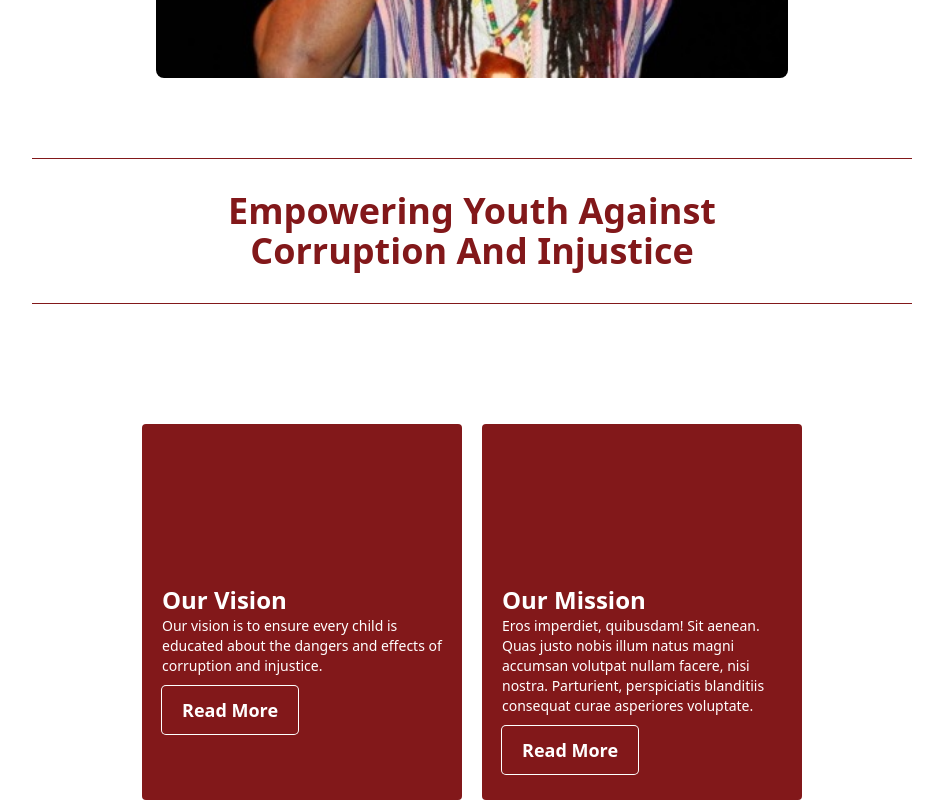
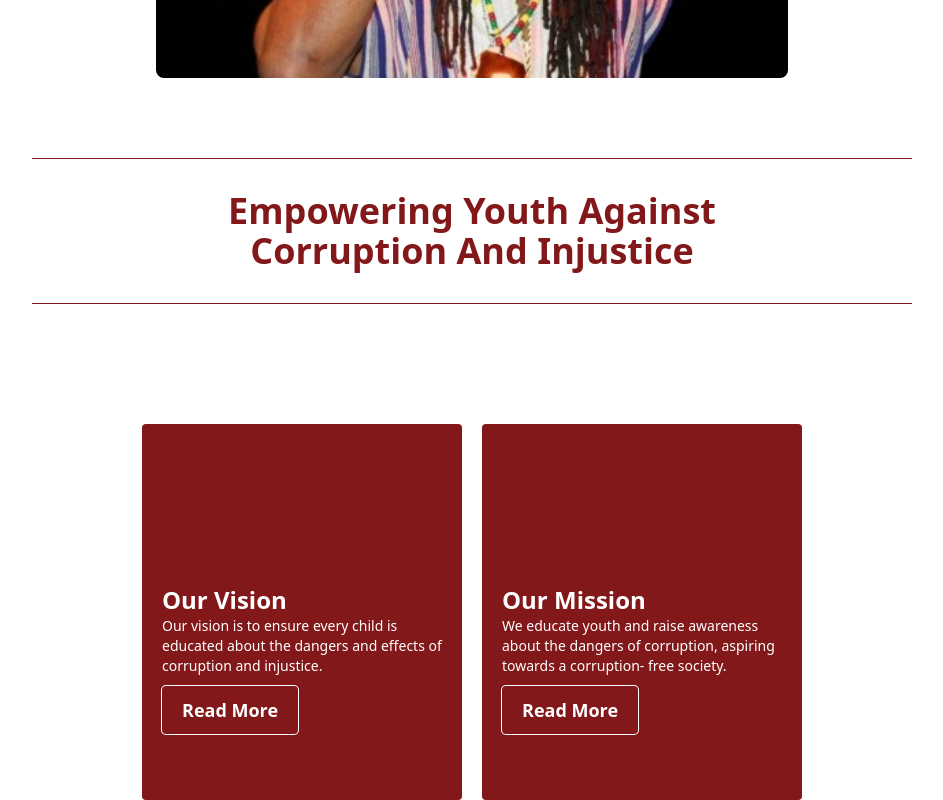
Before and after one commit to Gabriel-3191997/naft_website, a React (Vite) app: page / in a window 1280 px wide. Shown: the part 925-1725 px from the top of the page, without its empty margins (168-1111 px from the left). Built offline with nearby package versions, Linux system fonts and the light colour scheme.

Commit message:
update made

```diff
--- a/src/components/section.jsx
+++ b/src/components/section.jsx
@@ -28,7 +28,7 @@ class Section extends React.Component{
           <div className="mt-40">
             <h1 className="mx-5 text-white font-semibold font-sans text-2xl capitalize text-left">our mission</h1>
               <p className="text-white font-sans font-normal mx-5 text-sm">
-                Eros imperdiet, quibusdam! Sit aenean. Quas justo nobis illum natus magni accumsan volutpat nullam facere, nisi nostra. Parturient, perspiciatis blanditiis consequat curae asperiores voluptate.
+                We educate youth and raise awareness about the dangers of corruption, aspiring towards a corruption- free society.
               </p>
             <div className="pt-5">
               <a href="#" className="font-sans font-semibold capitalize text-lg text-white rounded-sm hover:bg-white hover:text-red-900 hover:underline ring-white ring py-3 px-5 mx-5">read more</a>
```
